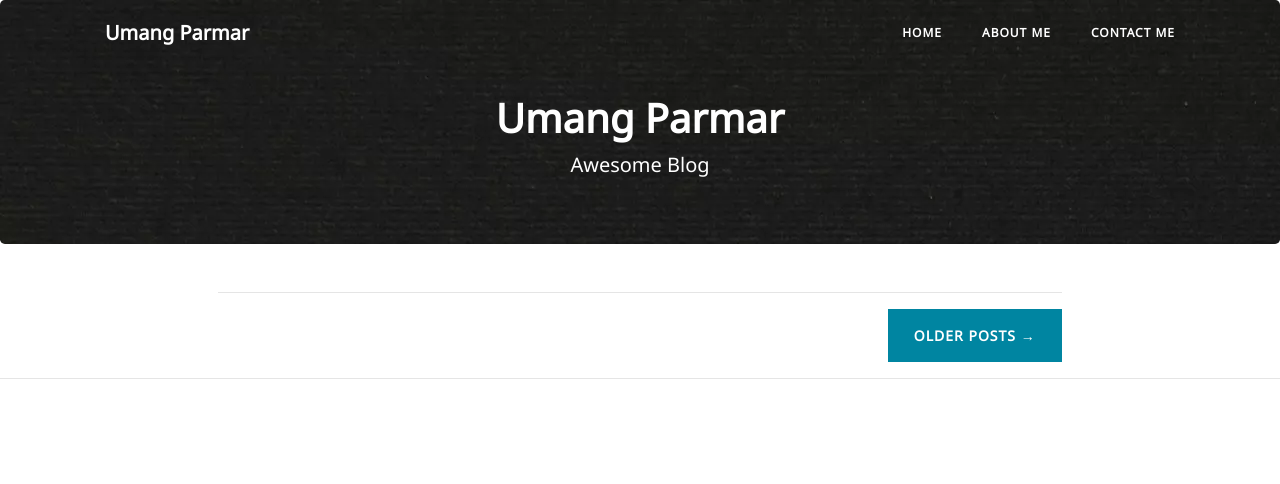
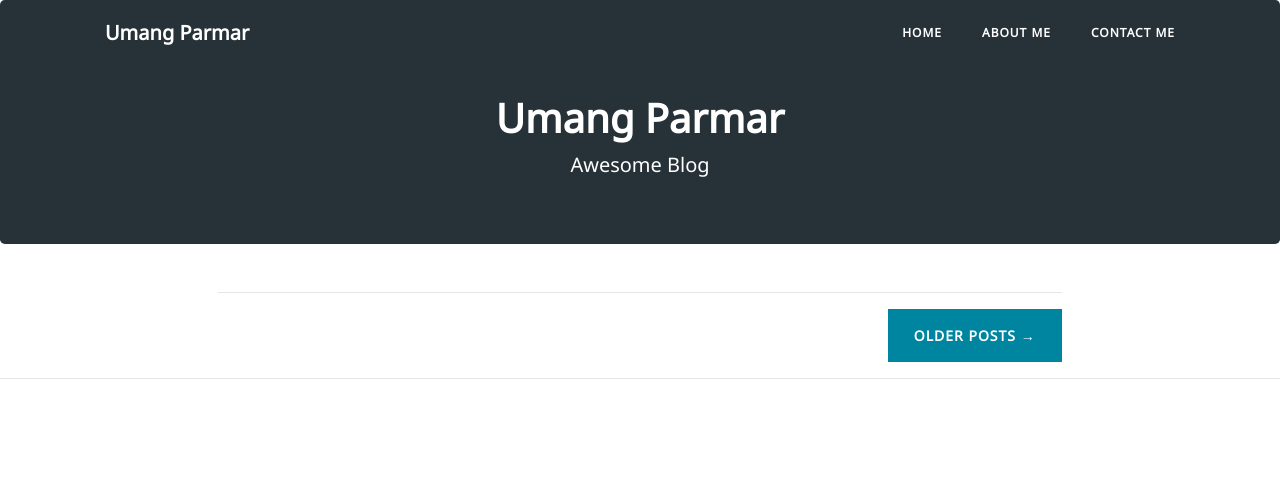
Before and after one commit to darkLord19/ublog, a Django app: template blog/templates/blog/home.html in a window 1280 px wide. Shown: the top 484 px of the page. Run offline with Django 3.2, Linux system fonts and the light colour scheme; the template is opened without the code that fills it, so the values that code supplies are empty; some libraries are stand-ins or nearby versions.

Commit message:
Use color instead of image for background

```diff
--- a/blog/templates/blog/home.html
+++ b/blog/templates/blog/home.html
@@ -53,7 +53,7 @@
 
     <!-- Page Header -->
     {% block heading %}
-    <header class="jumbotron text-center" style="background-image: url('{% static 'blog/images/kelly.webp' %}')">
+    <header class="jumbotron text-center" style="background-color: #263238">
       <div class="overlay"></div>
       <div class="container">
         <div class="row">
```
Also changed, not shown: blog/static/blog/images/kelly.webp (deleted).
